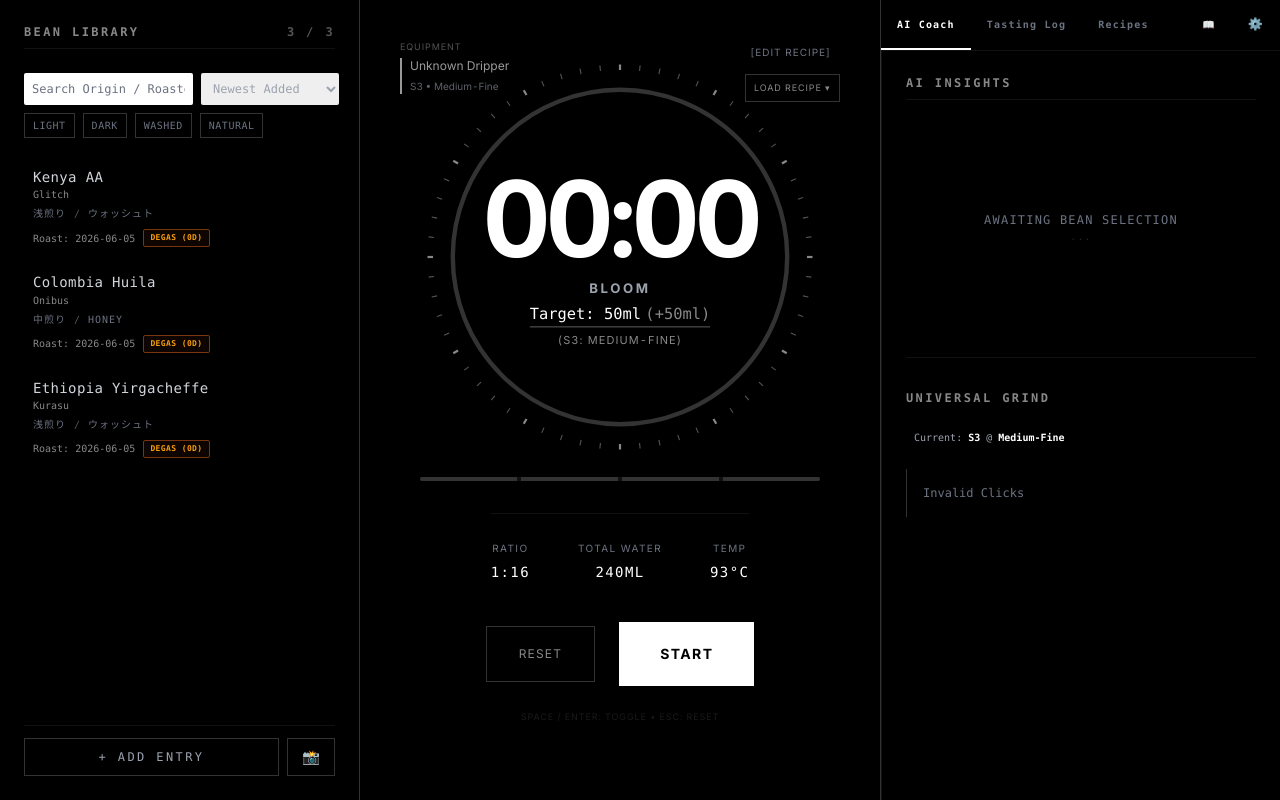
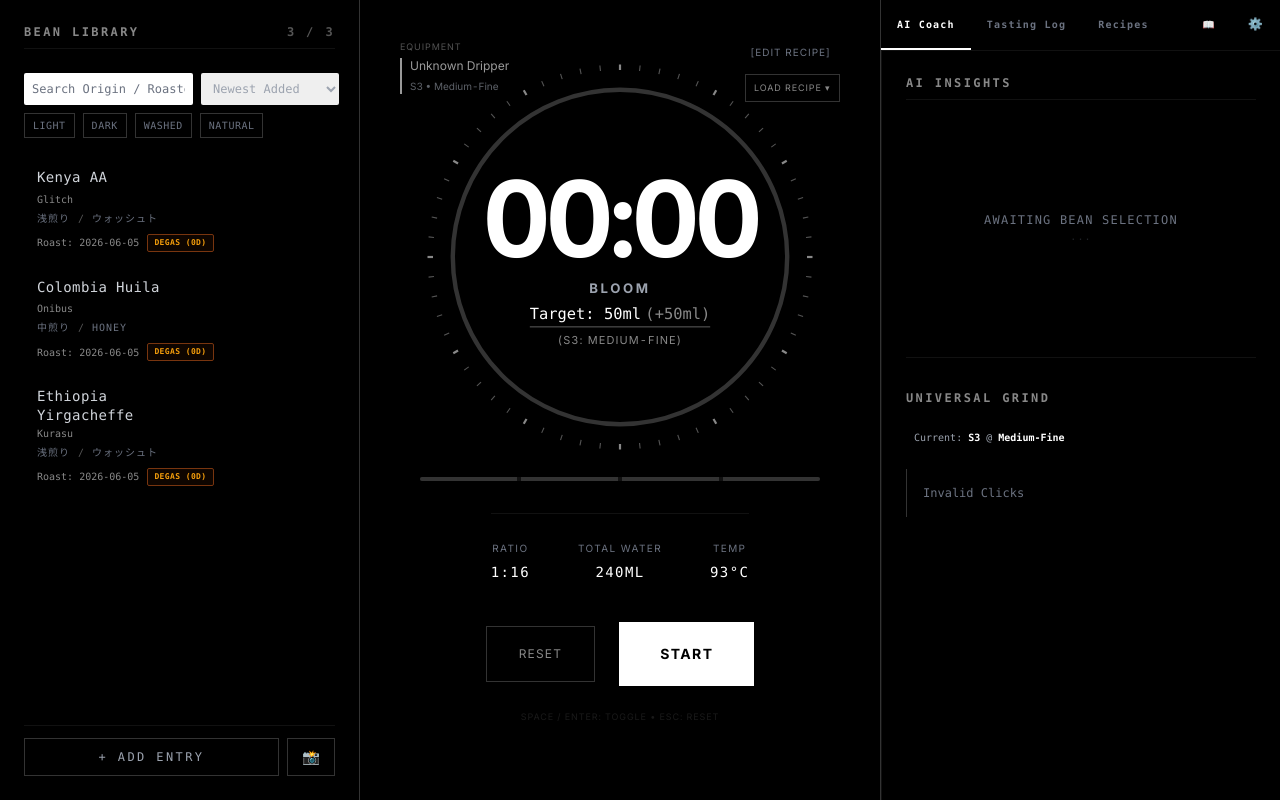
Before and after one commit to fyfonendmdeggggqgendmddxey-ux/kugcc-coffee-lab, a Next.js app: page / in a window 1280 px wide. Built offline with nearby package versions, Linux system fonts and the light colour scheme.

Commit message:
Refactor bean card header to use flex layout and prevent overlap

```diff
--- a/components/features/BeanLibrary.tsx
+++ b/components/features/BeanLibrary.tsx
@@ -379,46 +379,48 @@ export default function BeanLibrary({ onSelect, selectedId }: BeanLibraryProps)
                 {filteredBeans.map((bean) => (
                     <div
                         key={bean.id}
-                        className={`group cursor-pointer relative py-2.5 pl-2 pr-16 border-l transition-all duration-300 ${selectedId === bean.id
+                        className={`group cursor-pointer relative py-2.5 px-3 border-l transition-all duration-300 ${selectedId === bean.id
                             ? 'border-white bg-gray-900'
                             : 'border-transparent hover:border-gray-500 hover:bg-gray-900/30'
                             }`}
                         onClick={() => onSelect?.(bean.id)}
                     >
+                        <div className="flex justify-between items-start gap-3">
+                            <h3 className={`text-sm font-medium transition-colors tracking-wide leading-snug flex-1 ${selectedId === bean.id ? 'text-white' : 'text-gray-300 group-hover:text-white'}`}>
+                                {bean.name}
+                            </h3>
+
                             {/* Action Buttons: Clone, Delete & Edit */}
-                        <div className="absolute right-2 top-2 flex gap-1 z-20 opacity-0 group-hover:opacity-100 transition-opacity bg-black/90 p-0.5 border border-gray-900">
+                            <div className={`flex gap-1 shrink-0 transition-opacity ${selectedId === bean.id ? 'opacity-100' : 'opacity-0 group-hover:opacity-100 md:opacity-0 md:group-hover:opacity-100'}`}>
                                 <button
                                     onClick={(e) => openClone(e, bean)}
-                                className="text-[9px] text-gray-500 hover:text-white border border-gray-800 hover:border-white px-1.5 py-0.5 transition-all"
+                                    className="text-[9px] text-gray-500 hover:text-white border border-gray-800 hover:border-white px-1.5 py-1 transition-all bg-black/40"
                                     title="Clone this bean"
                                 >
                                     CLONE
                                 </button>
                                 <button
                                     onClick={(e) => openEdit(e, bean)}
-                                className="text-[9px] text-gray-500 hover:text-white border border-gray-800 hover:border-white px-1.5 py-0.5 transition-all"
+                                    className="text-[9px] text-gray-500 hover:text-white border border-gray-800 hover:border-white px-1.5 py-1 transition-all bg-black/40"
                                 >
                                     EDIT
                                 </button>
 
                                 {deleteConfirmId === bean.id ? (
-                                <div className="flex border border-red-900 bg-black">
-                                    <button onClick={(e) => executeDelete(e, bean.id)} className="text-red-500 hover:bg-red-500 hover:text-white text-[9px] px-1.5 font-bold">YES</button>
-                                    <button onClick={cancelDelete} className="text-gray-500 hover:text-white text-[9px] px-1.5 border-l border-red-950">NO</button>
+                                    <div className="flex border border-red-900 bg-black/40">
+                                        <button onClick={(e) => executeDelete(e, bean.id)} className="text-red-500 hover:bg-red-500 hover:text-white text-[9px] px-1.5 py-1 font-bold transition-colors">YES</button>
+                                        <button onClick={cancelDelete} className="text-gray-500 hover:text-white text-[9px] px-1.5 py-1 border-l border-red-950 transition-colors">NO</button>
                                     </div>
                                 ) : (
                                     <button
                                         onClick={(e) => confirmDelete(e, bean.id)}
-                                    className="text-[9px] text-gray-500 hover:text-red-500 border border-gray-800 hover:border-red-500 px-1.5 py-0.5 transition-all"
+                                        className="text-[9px] text-gray-500 hover:text-red-500 border border-gray-800 hover:border-red-500 px-1.5 py-1 transition-all bg-black/40"
                                     >
                                         DEL
                                     </button>
                                 )}
                             </div>
-
-                        <h3 className={`text-sm font-medium transition-colors tracking-wide leading-snug ${selectedId === bean.id ? 'text-white' : 'text-gray-300 group-hover:text-white'}`}>
-                            {bean.name}
-                        </h3>
+                        </div>
                         <p className="text-[10px] text-gray-500 mb-1 leading-normal">{bean.roaster}</p>
                         <div className="flex gap-2 mt-1">
                             <span className="text-[10px] text-gray-600 uppercase tracking-widest">
```
Lines whose indentation alone changed are shown as unchanged.
